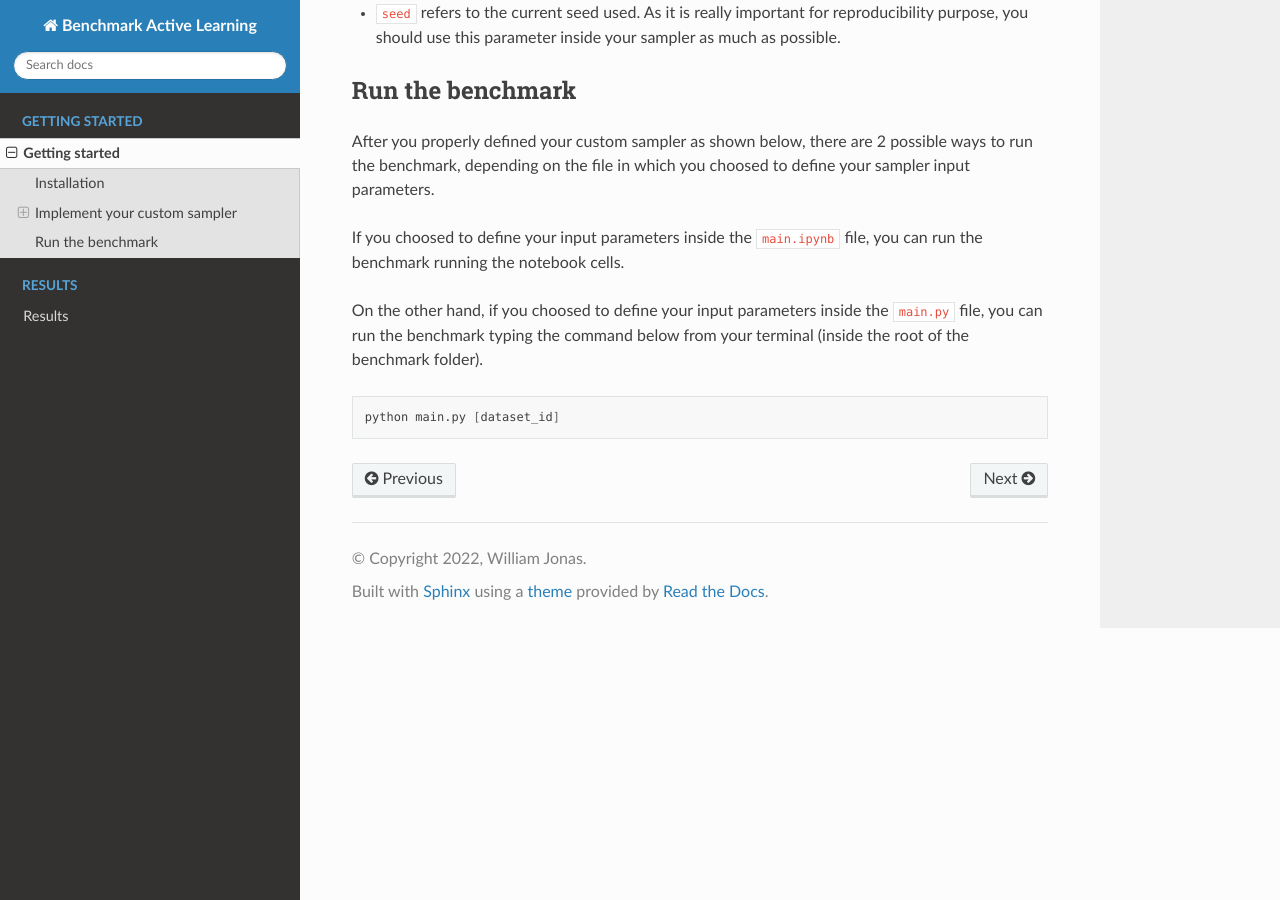
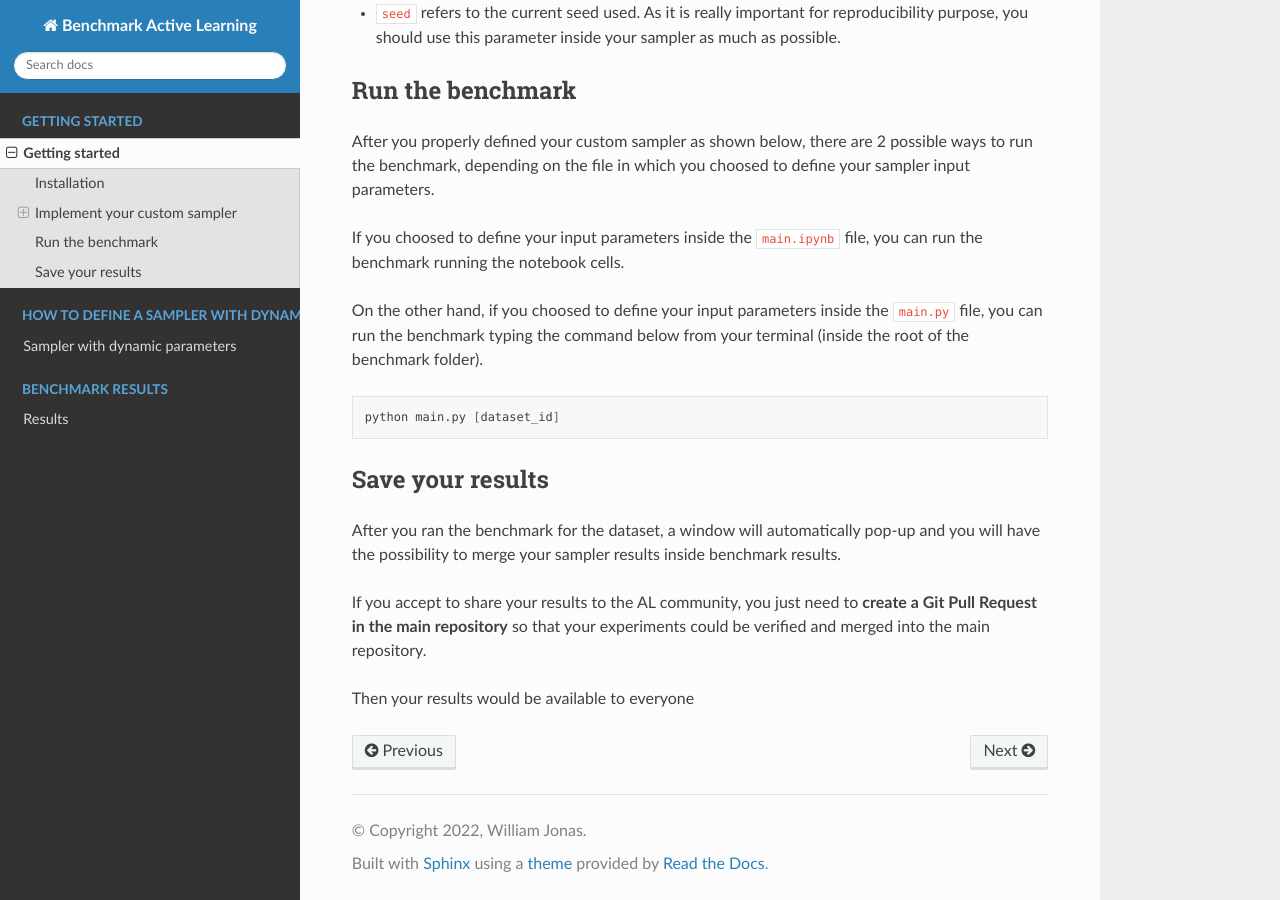
Before and after one commit to dataiku-research/OpenAL, a Sphinx documentation site: the page built from doc/start.rst, in a window 1280 px wide and 900 px high, scrolled down 2324 px. Built offline with Sphinx 7.4.7 and the Read the Docs theme 2.0.0, drawn with Linux system fonts in a browser that asks for light colours; some of the changed text lies outside the part shown.

Commit message:
update Git Pages

```diff
--- /dev/null
+++ b/doc/custom_sampler.rst
@@ -0,0 +1,45 @@
+===============================
+Sampler with dynamic parameters
+===============================
+
+
+How to define custom dynamic parameters for your sampler ?
+
+In this AL benchmark, there is a possibility for you to define **custom dynamic parameters** that will be used to **instanciate your sampler before each time it is called**.
+
+
+
+How to define custom dynamic parameters ?
+=========================================
+
+There are already a few dynamic parameters that have been implemented in the benchmark. You will find them inside the ``get_my_sampler`` sampler generator function as defaut parameters for ``MyCustomSamplerClass``.
+
+If you need to implement new ones, you will have to implement them by yourself in the ``main_run.py`` script.
+
+
+Where do we register our custom dynamic parameters ?
+====================================================
+
+Update dynamic params dictionary
+--------------------------------
+
+In order for the benchmark to take your dynamic parameters into account, you must define them in the dynamic parameters dictionary ``DYNAMIC_PARAMS`` (inside the ``run_benchmark`` function from the ``main_run.py`` script)
+
+.. code-block:: bash
+
+    DYNAMIC_PARAMS = dict(name_dynamic_parameter = value_dynamic_parameter)
+
+
+Reminder
+--------
+
+Don't forget to register these dynamic parameters inside the ``get_my_sampler`` sampler generator function.
+
+.. code-block:: bash
+
+    def get_my_sampler(params : dict) :
+
+        sampler = MyCustomSamplerClass(
+            name_dynamic_parameter = params['name_dynamic_parameter']
+            ... # other static and/or dynamic parameters
+        )
--- a/doc/start.rst
+++ b/doc/start.rst
@@ -136,3 +136,13 @@
 .. code-block:: bash
 
     python main.py [dataset_id]
+
+
+Save your results
+=================
+
+After you ran the benchmark for the dataset, a window will automatically pop-up and you will have the possibility to merge your sampler results inside benchmark results.
+
+If you accept to share your results to the AL community, you just need to **create a Git Pull Request in the main repository** so that your experiments could be verified and merged into the main repository.
+
+Then your results would be available to everyone
```
Also changed, not shown: other parts of doc/start.rst (+1 -1 lines), doc/index.rst (+7 -1 lines), 14 other files.
